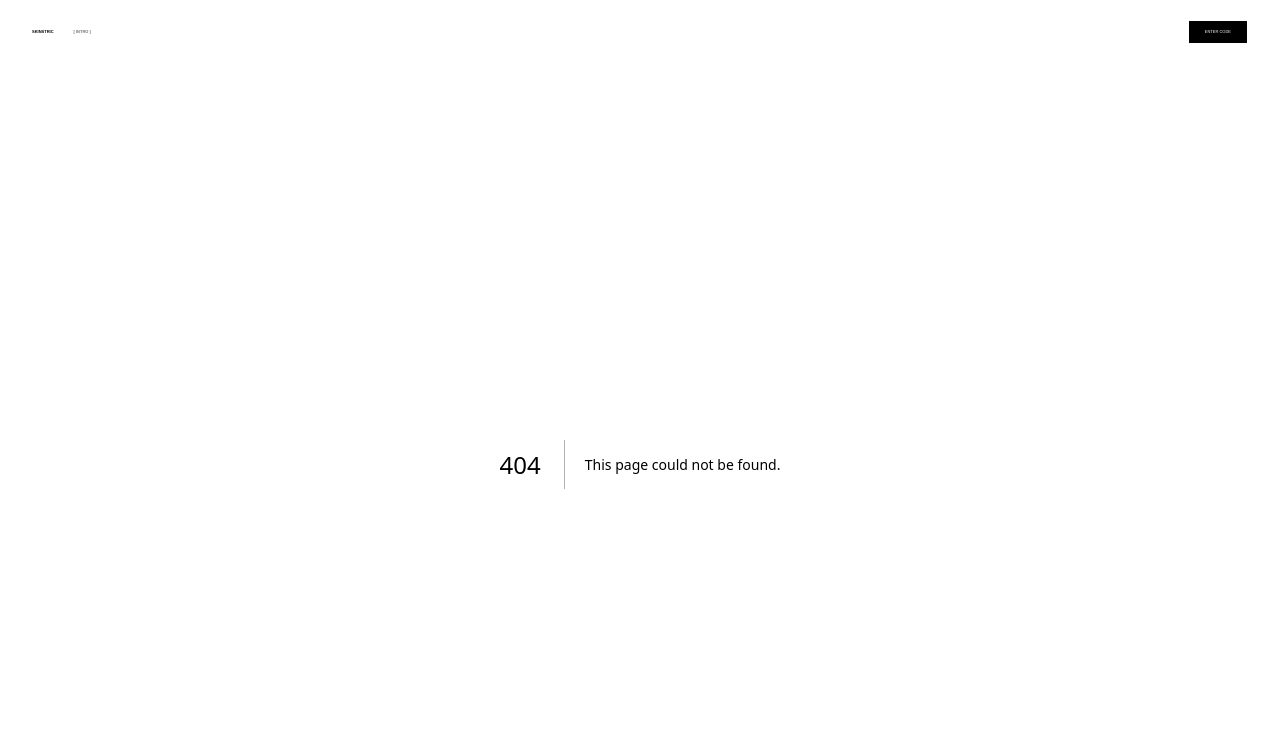
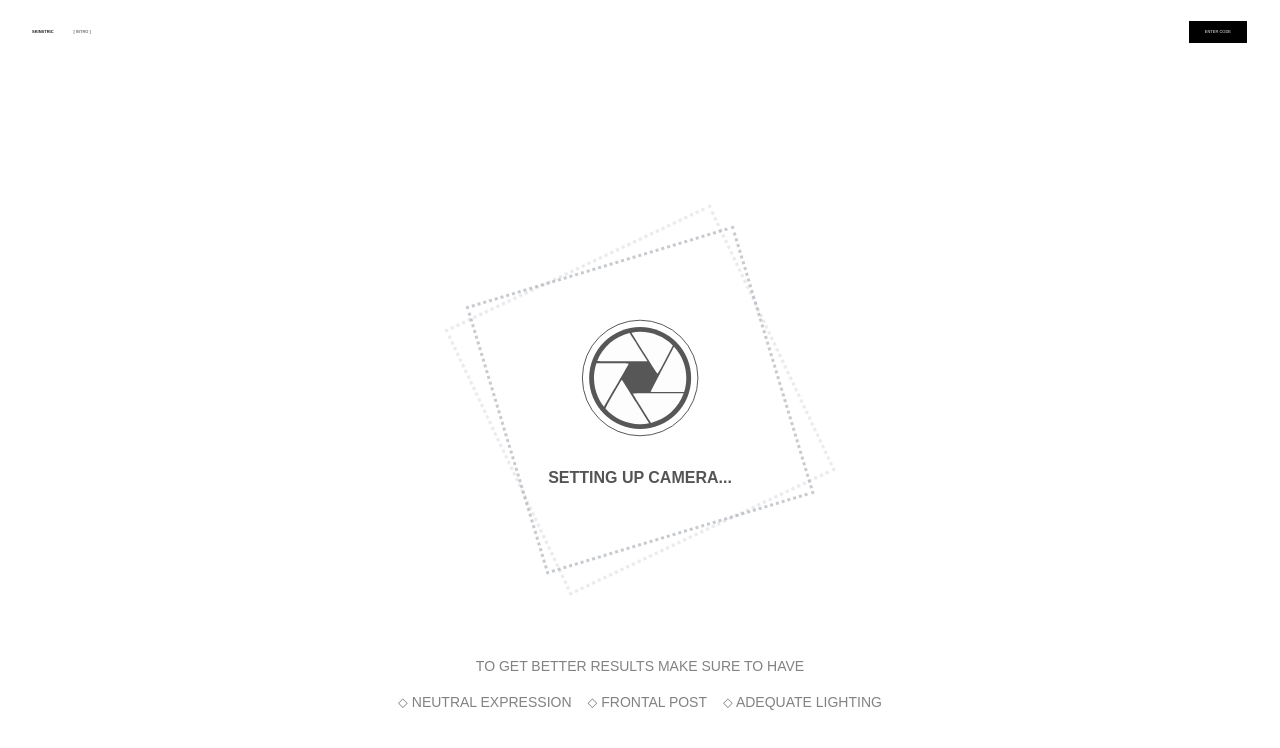
Before and after one commit to connorklee0/SkinstricAI, a Next.js app: page /camera in a window 1280 px wide. Before the commit this address had no page. Shown: the top 748 px of the page. Built offline with nearby package versions, Linux system fonts and the light colour scheme.

Commit message:
Camera loading state

```diff
--- /dev/null
+++ b/app/(main)/camera/layout.tsx
@@ -0,0 +1,21 @@
+export default function RootLayout({
+  children,
+}: Readonly<{
+  children: React.ReactNode;
+}>) {
+  return (
+    <main>
+      {children}
+      <div className="absolute text-center bottom-15 left-1/2 transform -translate-x-1/2 -translate-y-1/2 flex uppercase text-sm text-[#838181]">
+        <div className="flex flex-col gap-4">
+          <p>To get better results make sure to have</p>
+          <div className="flex gap-4">
+            <p>⬦ Neutral Expression</p>
+            <p>⬦ Frontal Post</p>
+            <p>⬦ Adequate Lighting</p>
+          </div>
+        </div>
+      </div>
+    </main>
+  );
+}
--- /dev/null
+++ b/app/(main)/camera/page.tsx
@@ -0,0 +1,18 @@
+import Border from "@/components/UI/Border";
+import Camera from "@/public/camera.svg";
+import Image from "next/image";
+
+const page = () => {
+  return (
+    <div className="absolute text-center top-1/2 left-1/2 transform -translate-x-1/2 -translate-y-1/2 flex">
+      <Border size={70}>
+        <div className="flex flex-col items-center gap-5 animate-pulse">
+          <Image src={Camera} alt="" />
+          <p className="uppercase font-bold">Setting up camera...</p>
+        </div>
+      </Border>
+    </div>
+  );
+};
+
+export default page;
--- a/components/AccessModal.tsx
+++ b/components/AccessModal.tsx
@@ -7,7 +7,7 @@ interface AccessModalProps {
 const AccessModal: React.FC<AccessModalProps> = ({ onClose }) => {
   return (
     <div className="w-60 h-30 bg-black flex flex-col justify-between">
-      <div className="text-white text-md capitalize text-left px-4 py-2">
+      <div className="text-white text-md uppercase text-left px-4 py-2">
         Allow A.I. to access your camera
       </div>
       <div className="border-t border-white flex gap-10 justify-end px-4 py-2">
```
